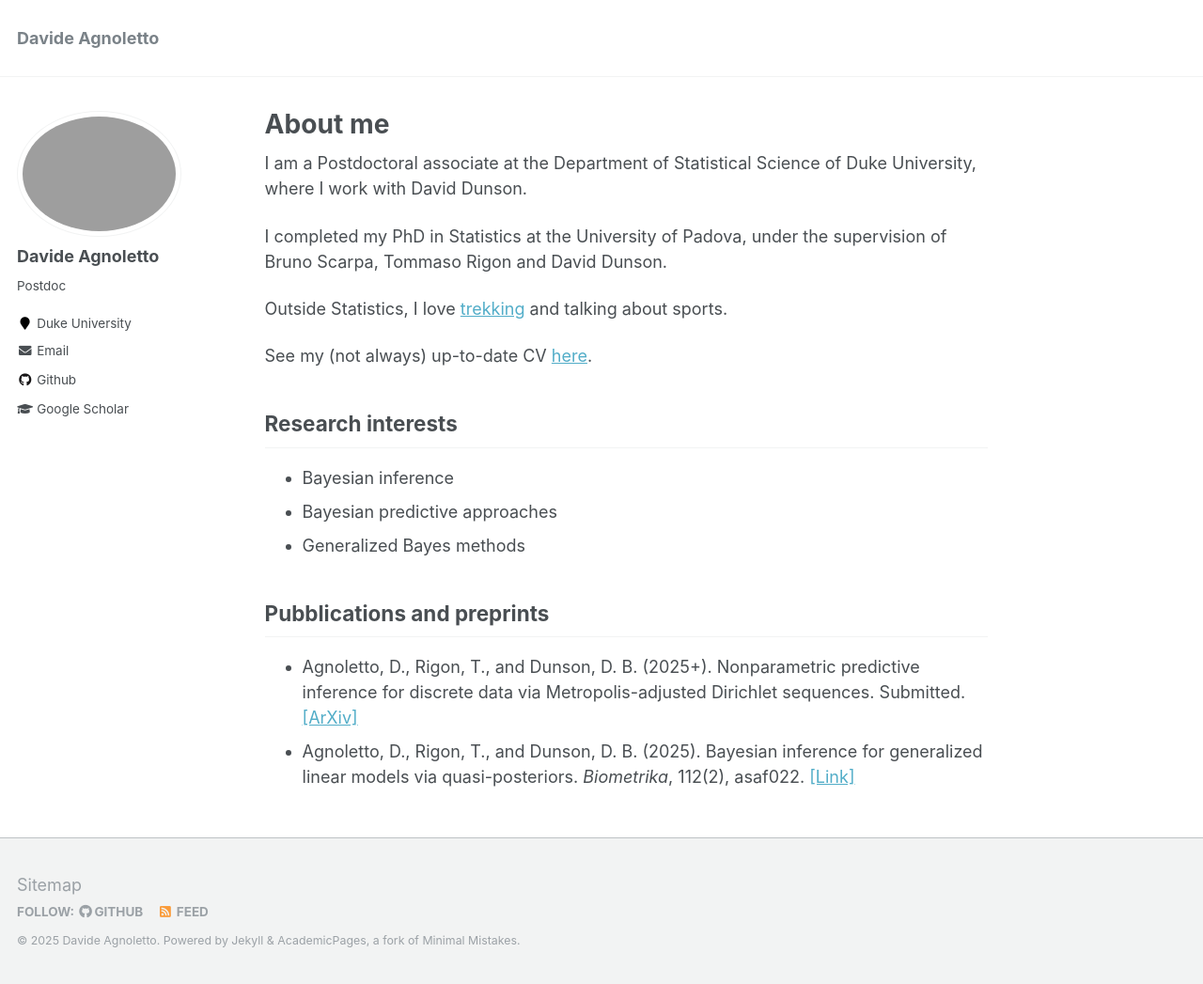
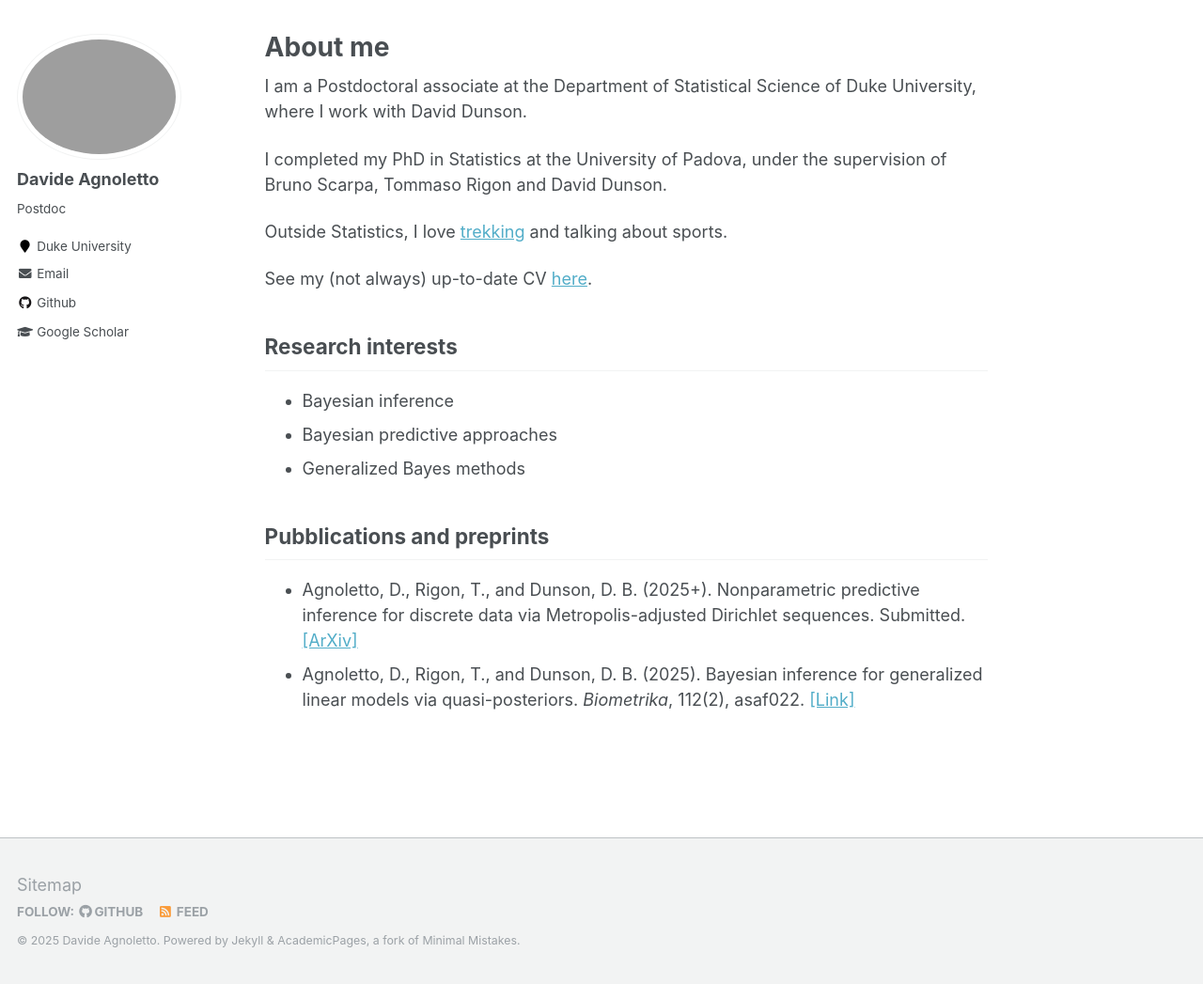
Before and after one commit to davideagno/davideagno.github.io, a Jekyll site: the page built from _pages/about.md, in a window 1280 px wide and 1047 px high. Shown: the whole window at 94% size. Built offline with Jekyll 4.4.1, drawn with Linux system fonts in a browser that asks for light colours.

Commit message:
Update default.html

```diff
--- a/_layouts/default.html
+++ b/_layouts/default.html
@@ -14,7 +14,6 @@ layout: compress
   <body>
 
     {% include browser-upgrade.html %}
-    {% include masthead.html %}
 
     {{ content }}
 
```
